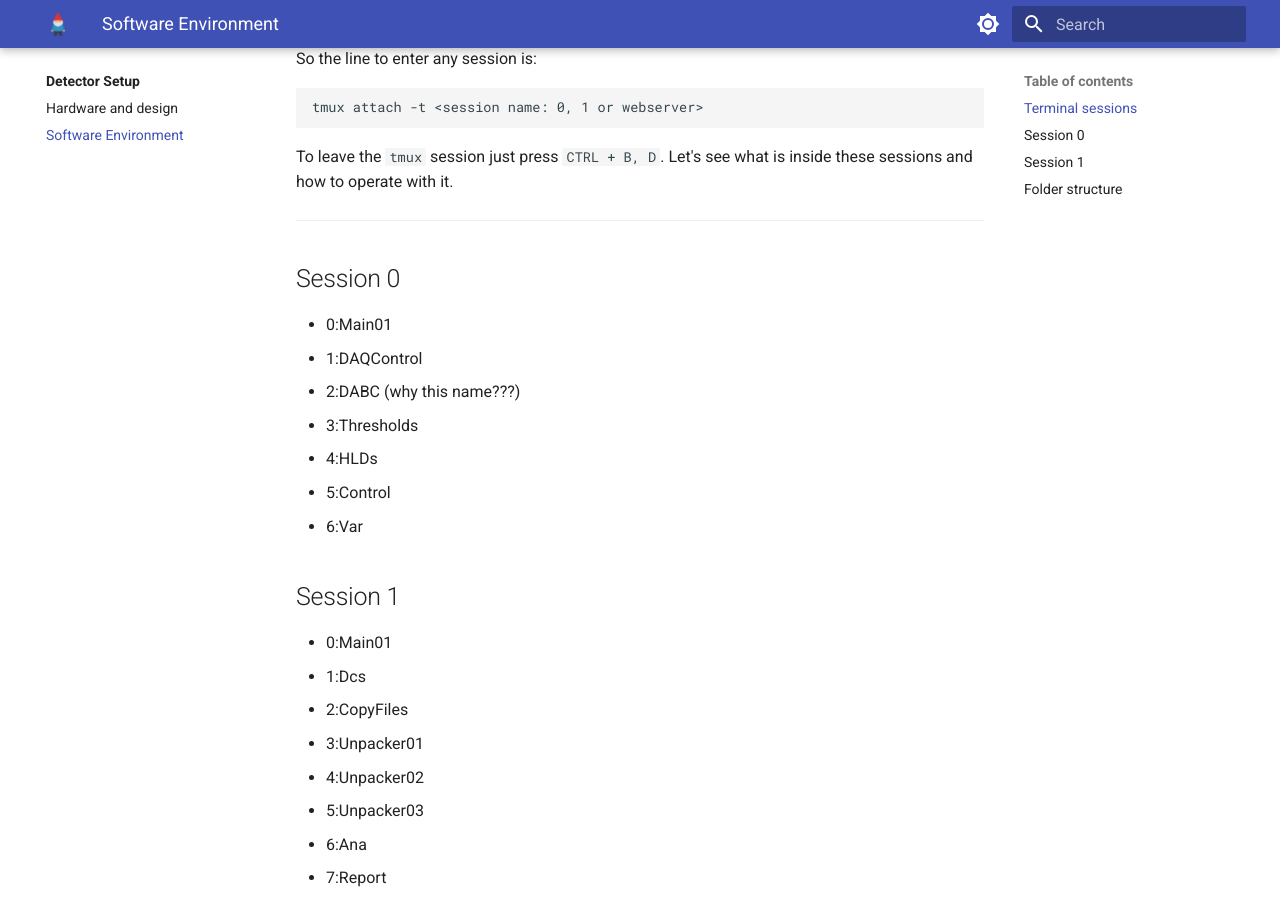
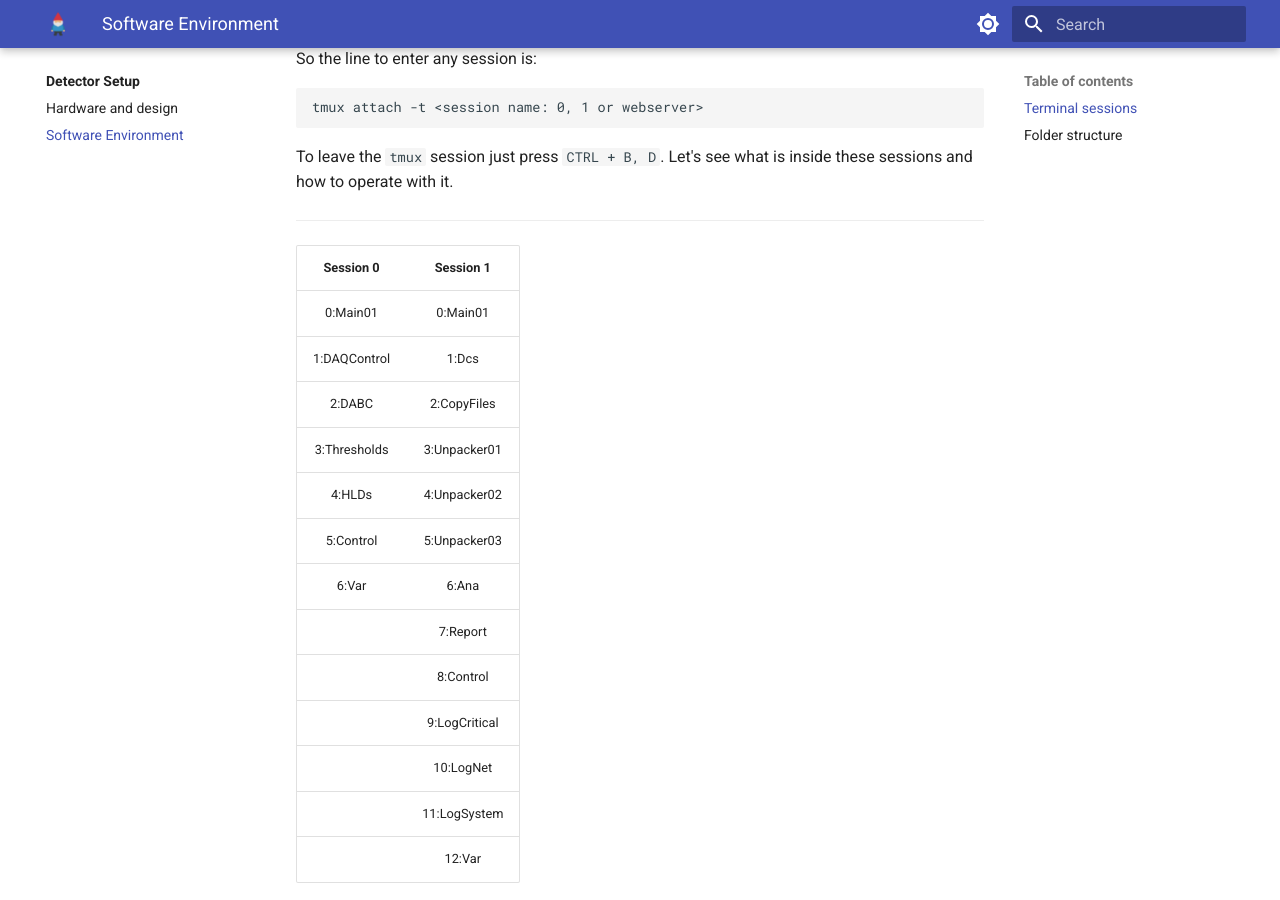
Before and after one commit to cayesoneira/miniTRASGO-documentation, an MkDocs documentation site: the page built from docs/setup/environment.md, in a window 1280 px wide and 900 px high, scrolled down 602 px. Built offline with MkDocs 1.6.1 and Material for MkDocs 9.7.7, drawn with Linux system fonts in a browser that asks for light colours.

Commit message:
Update environment.md

```diff
--- a/docs/setup/environment.md
+++ b/docs/setup/environment.md
@@ -16,29 +16,21 @@
 
 ---
 
-## Session 0
-- 0:Main01
-- 1:DAQControl
-- 2:DABC (why this name???)
-- 3:Thresholds
-- 4:HLDs
-- 5:Control
-- 6:Var
-
-## Session 1
-- 0:Main01
-- 1:Dcs
-- 2:CopyFiles
-- 3:Unpacker01
-- 4:Unpacker02
-- 5:Unpacker03
-- 6:Ana
-- 7:Report
-- 8:Control
-- 9:LogCritical
-- 10:LogNet
-- 11:LogSystem
-- 12:Var
+|   Session 0  |   Session 1   |
+|:------------:|:-------------:|
+|   0:Main01   |    0:Main01   |
+| 1:DAQControl |     1:Dcs     |
+| 2:DABC       | 2:CopyFiles   |
+| 3:Thresholds | 3:Unpacker01  |
+| 4:HLDs       | 4:Unpacker02  |
+| 5:Control    | 5:Unpacker03  |
+| 6:Var        | 6:Ana         |
+|              | 7:Report      |
+|              | 8:Control     |
+|              | 9:LogCritical |
+|              | 10:LogNet     |
+|              | 11:LogSystem  |
+|              | 12:Var        |
 
 ---
 
```
